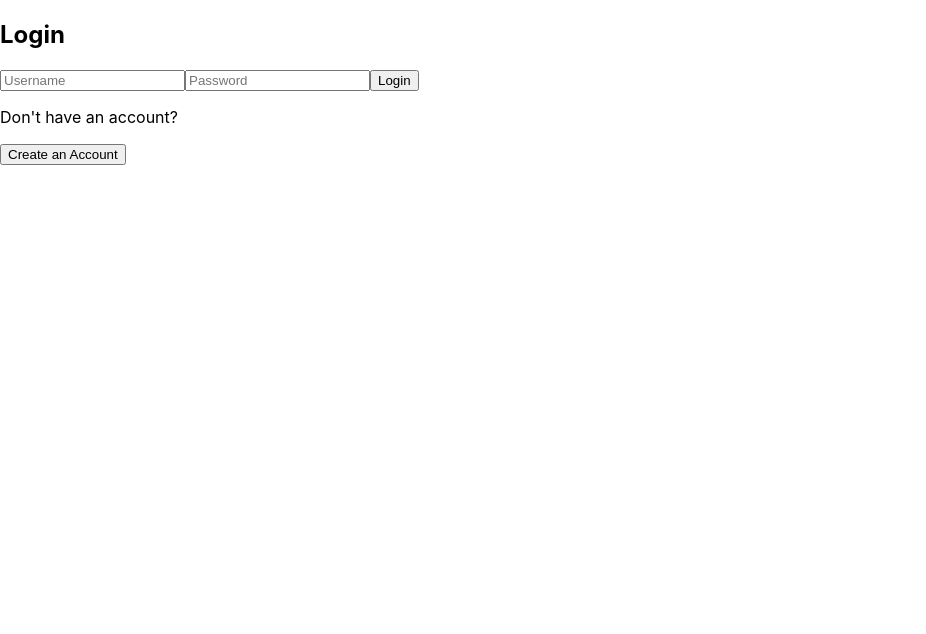
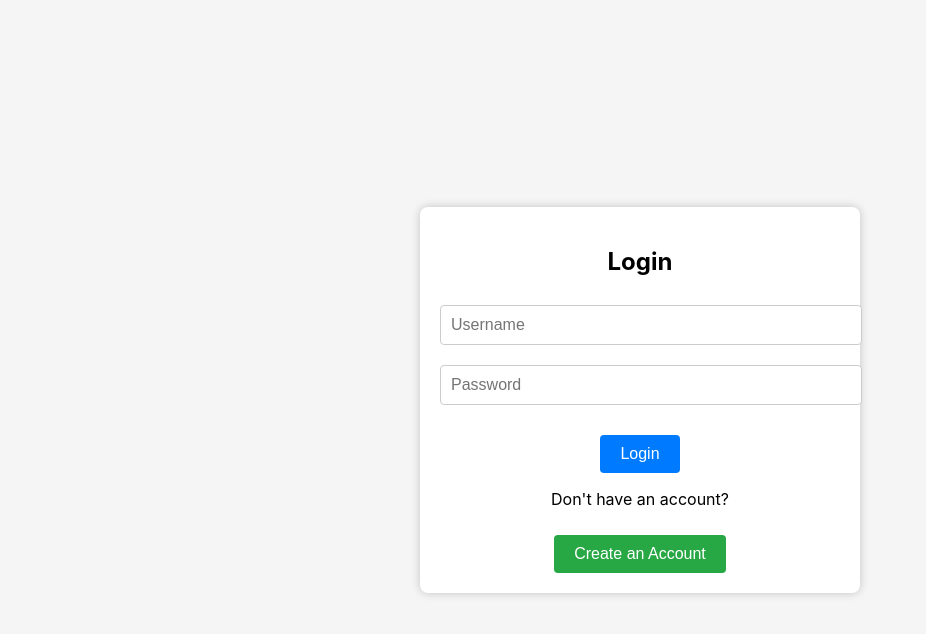
Before and after one commit to colincirian/hondaforum, a React (Create React App) app: page / in a window 1280 px wide. Shown: the top 634 px of the page, without its empty margins (0-926 px from the left). Built offline with nearby package versions, Linux system fonts and the light colour scheme.

Commit message:
login css

```diff
--- a/src/components/Login.css
+++ b/src/components/Login.css
@@ -0,0 +1,68 @@
+/* Login.css */
+
+.login-container {
+    display: flex;
+    flex-direction: column;
+    align-items: center;
+    justify-content: center;
+    min-height: 100vh;
+    background-color: #f5f5f5; /* Background color */
+  }
+
+  .login-form {
+    background-color: #ffffff; /* Form background color */
+    padding: 20px;
+    border-radius: 8px;
+    box-shadow: 0px 0px 10px rgba(0, 0, 0, 0.2); /* Box shadow for a card-like effect */
+    text-align: center;
+    max-width: 400px;
+    width: 100%;
+  }
+
+  .input-field {
+    margin: 10px 0;
+    padding: 10px;
+    border: 1px solid #ccc;
+    border-radius: 4px;
+    width: 100%;
+    font-size: 16px;
+  }
+
+  .login-button {
+    margin-top: 20px;
+    padding: 10px 20px;
+    background-color: #007bff;
+    color: #fff;
+    border: none;
+    border-radius: 4px;
+    cursor: pointer;
+    font-size: 16px;
+    transition: background-color 0.3s;
+  }
+
+  .login-button:hover {
+    background-color: #0056b3;
+  }
+
+  .create-account-button {
+    margin-top: 10px;
+    padding: 10px 20px;
+    background-color: #28a745; /* Green color for "Create an Account" button */
+    color: #fff;
+    border: none;
+    border-radius: 4px;
+    cursor: pointer;
+    font-size: 16px;
+    transition: background-color 0.3s;
+  }
+
+  .create-account-button:hover {
+    background-color: #218838; /* Darker green on hover */
+  }
+
+  /* Add some responsive styles for smaller screens */
+  @media (max-width: 600px) {
+    .login-form {
+      border-radius: 0;
+    }
+  }
```
